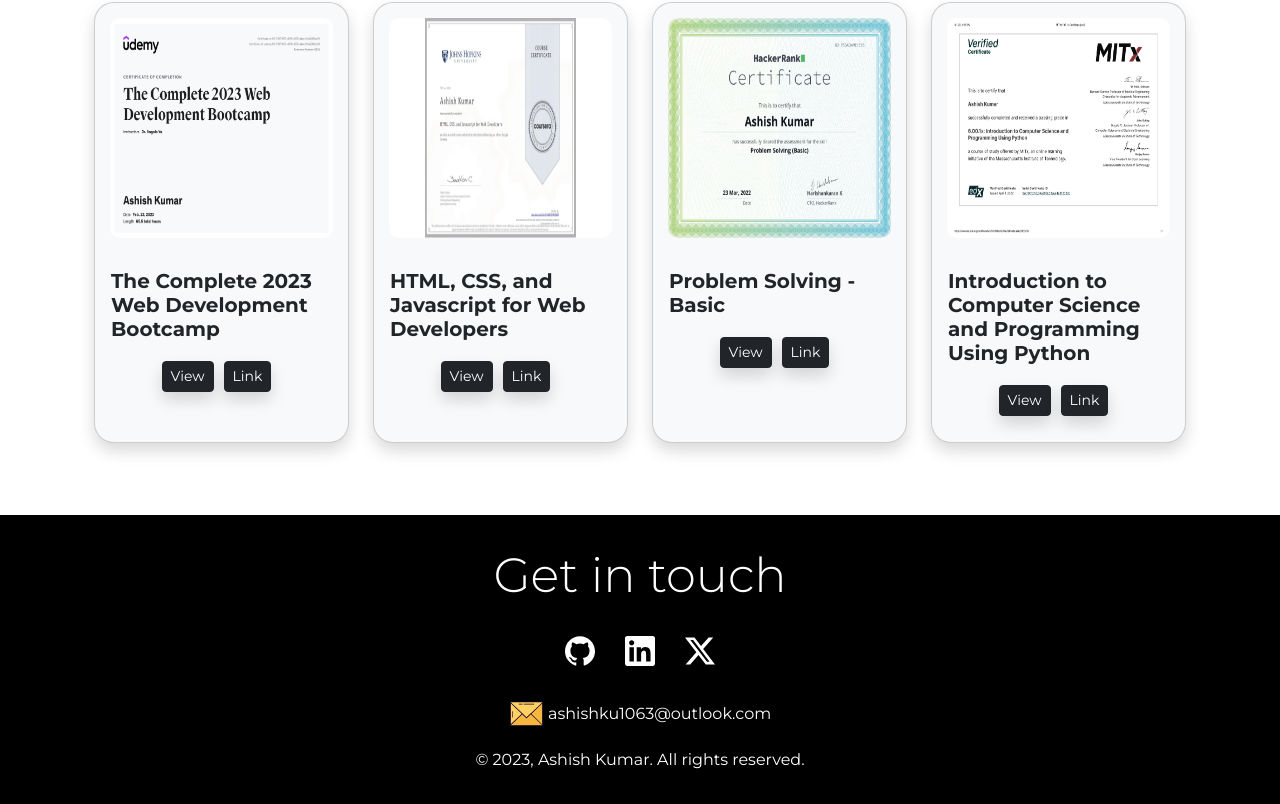
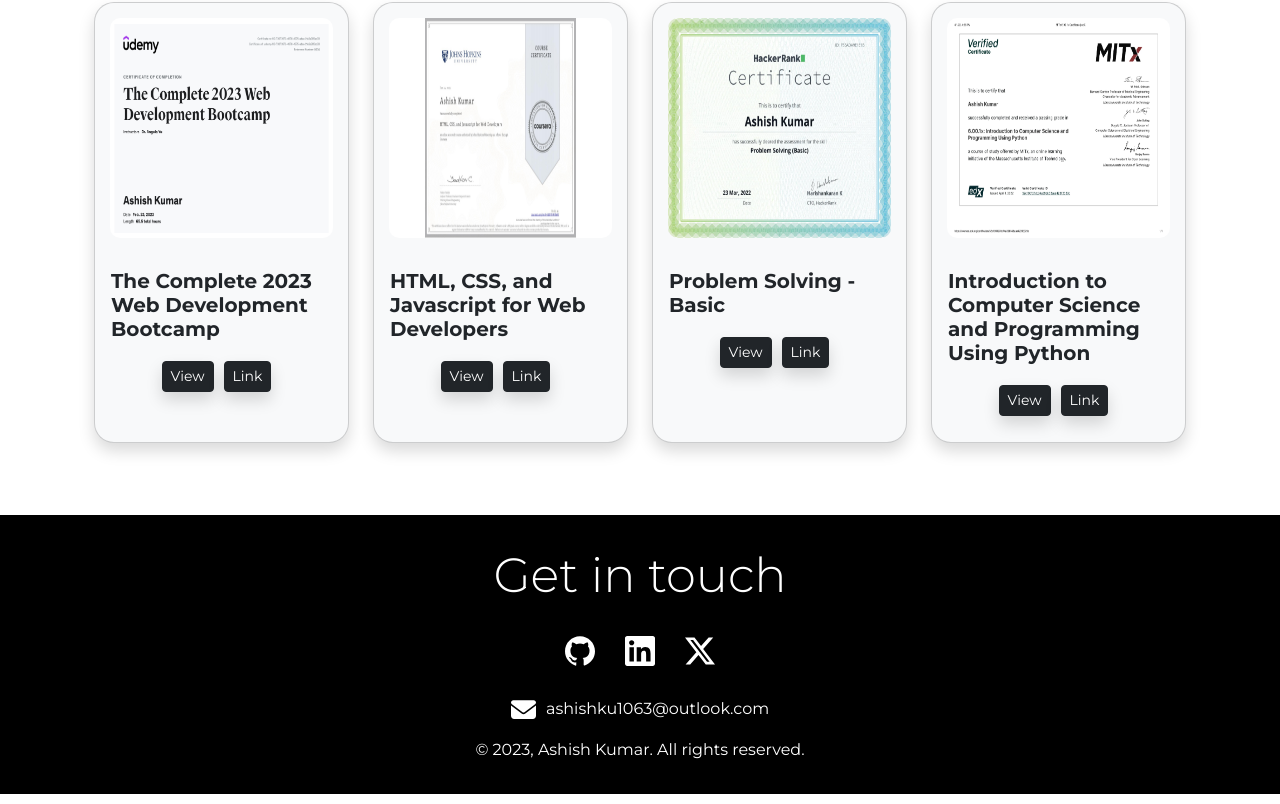
Before and after one commit to Ashish4793/my-portfolio, a React (Create React App) app: page / in a window 1280 px wide. Shown: the part 2539-3343 px from the top of the page. Built offline with nearby package versions, Linux system fonts and the light colour scheme; the HTML template or start-up script is replaced by a standard one.

Commit message:
mail icon update

```diff
--- a/src/App.css
+++ b/src/App.css
@@ -31,6 +31,9 @@
   font-size: 1.2rem;
 }
 
+.mail{
+  margin-right: 6px;
+}
 
 /* CSS for the skills section */
 #skills {
--- a/src/App.jsx
+++ b/src/App.jsx
@@ -353,7 +353,7 @@
         <a target='_blank' rel='noreferrer' href="https://twitter.com/AshishK4793"><img className='social-icon' width={30} src="../assets/img/social/x-color.svg" alt="x" /></a>
       </div>
 
-      <p className='mt-3' ><img width="35" height="35" src="../assets/img/social/mail.svg" alt="mail--v1"/> ashishku1063@outlook.com</p>
+      <p className='mt-3' ><img className='mail' width="25" height="25" src="../assets/img/social/mail.svg" alt="mail--v1"/> ashishku1063@outlook.com</p>
       <p className='copyright'>© {new Date().getFullYear()}, Ashish Kumar. All rights reserved.</p>
 
       </div>
```
Also changed, not shown: public/assets/img/social/mail.svg, 1 other file (tests, documents, lock files or other folders).
